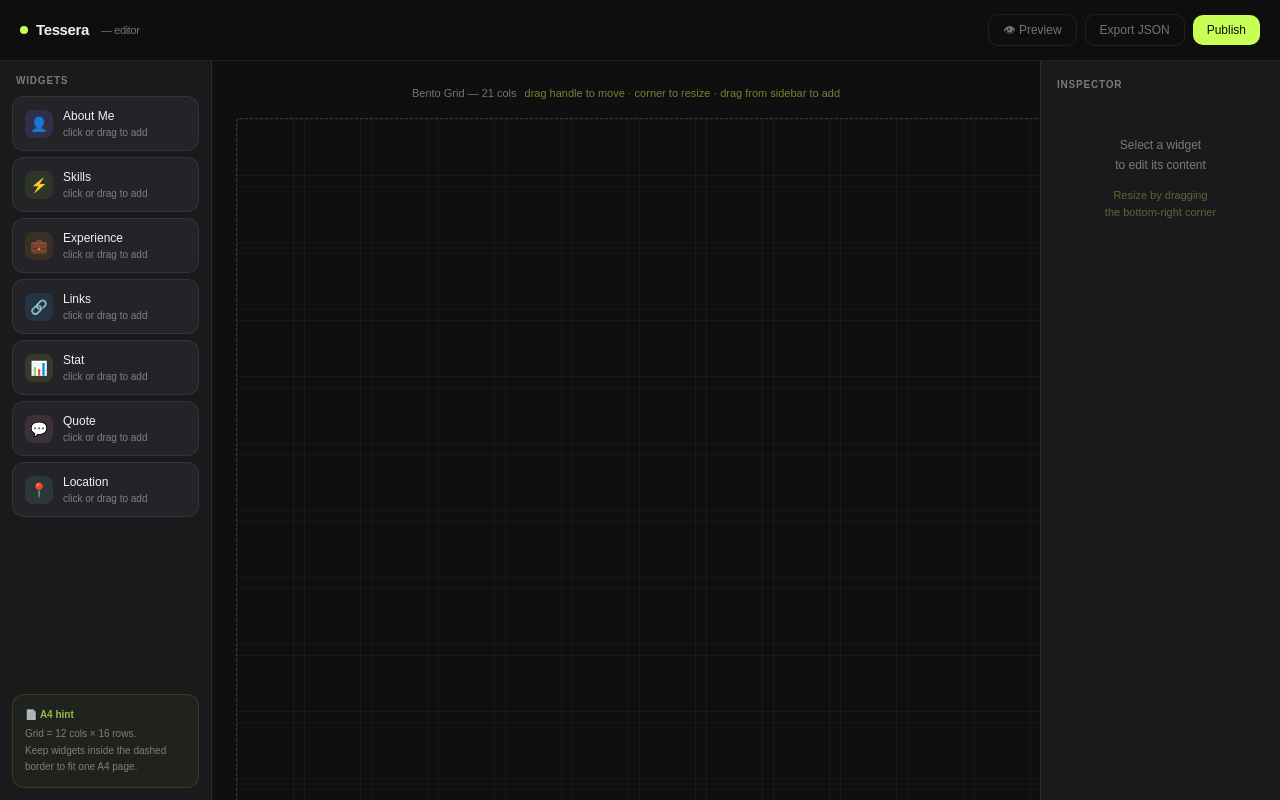
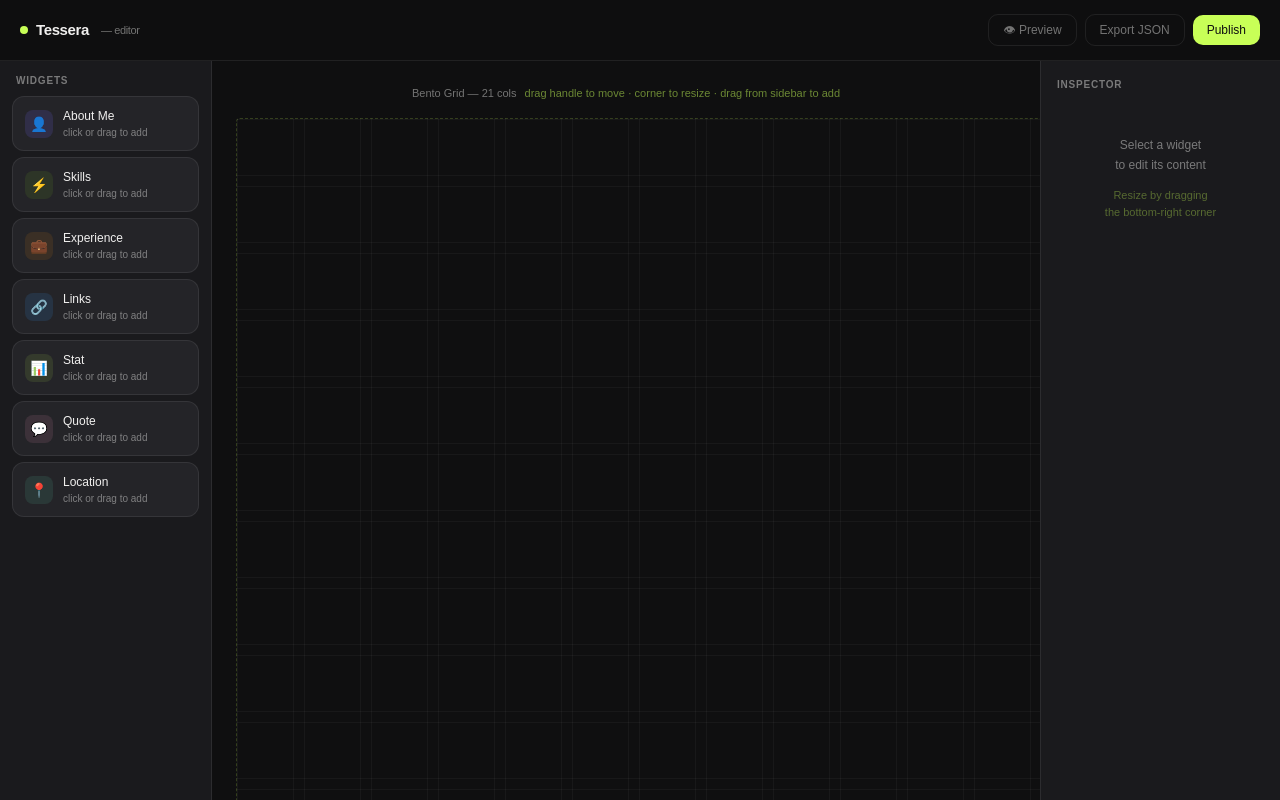
Before and after one commit to ChobotarCostyantin/Tessera, a Next.js app in the folder frontend/: page /editor in a window 1280 px wide. Built offline with nearby package versions, Linux system fonts and the light colour scheme.

Commit message:
fix: fixed hover not working properly

```diff
--- a/frontend/src/app/editor/_components/EditorSidebar.tsx
+++ b/frontend/src/app/editor/_components/EditorSidebar.tsx
@@ -94,30 +94,6 @@ export function EditorSidebar({ onAddWidget }: EditorSidebarProps) {
                     ))}
                 </div>
             </div>
-
-            {/* A4 hint */}
-            <div
-                className="mt-auto rounded-xl p-3"
-                style={{
-                    background: 'rgba(200,255,87,0.04)',
-                    border: '0.5px solid rgba(200,255,87,0.12)',
-                }}
-            >
-                <p
-                    className="text-[10px] font-semibold"
-                    style={{ color: 'rgba(200,255,87,0.7)' }}
-                >
-                    📄 A4 hint
-                </p>
-                <p
-                    className="text-[10px] mt-1 leading-relaxed"
-                    style={{ color: 'var(--t-muted)' }}
-                >
-                    Grid = {12} cols × {16} rows.
-                    <br />
-                    Keep widgets inside the dashed border to fit one A4 page.
-                </p>
-            </div>
         </aside>
     );
 }
--- a/frontend/src/app/editor/_components/WidgetCell.tsx
+++ b/frontend/src/app/editor/_components/WidgetCell.tsx
@@ -4,6 +4,7 @@ import { Widget, WidgetLayout } from '@/types/widget';
 import { WidgetRenderer } from './WidgetRenderer';
 import { ResizeHandle } from './ResizeHandle';
 import { CELL_PX, GAP_PX, gridToPx } from '@/lib/widgetConfig';
+import "@/styles/widget-hover-animation.css";
 
 interface WidgetCellProps {
     widget: Widget;
@@ -15,22 +16,6 @@ interface WidgetCellProps {
     onResize: (id: string, w: number, h: number) => void;
 }
 
-// CSS for hover animations — injected once via a <style> tag
-const HOVER_ANIMATION_CSS = `
-.widget-hover-lift:hover  { transform: translateY(-4px) !important; box-shadow: 0 24px 48px rgba(0,0,0,0.55) !important; }
-.widget-hover-glow:hover  { box-shadow: 0 0 0 2px var(--t-accent), 0 0 32px rgba(200,255,87,0.25) !important; }
-.widget-hover-scale:hover { transform: scale(1.025) !important; }
-`;
-
-let cssInjected = false;
-function injectCss() {
-    if (cssInjected || typeof document === 'undefined') return;
-    const el = document.createElement('style');
-    el.textContent = HOVER_ANIMATION_CSS;
-    document.head.appendChild(el);
-    cssInjected = true;
-}
-
 export function WidgetCell({
                                widget,
                                layout,
@@ -40,7 +25,6 @@ export function WidgetCell({
                                onDelete,
                                onResize,
                            }: WidgetCellProps) {
-    injectCss();
 
     const { attributes, listeners, setNodeRef, transform } = useDraggable({
         id: widget.id,
@@ -66,19 +50,22 @@ export function WidgetCell({
         left: 0,
         width: gridToPx(layout.w),
         height: gridToPx(layout.h),
-        transform: `translate3d(${finalX}px, ${finalY}px, 0)`,
+        '--pos-x': `${finalX}px`,
+        '--pos-y': `${finalY}px`,
         transition: isDragging
             ? 'box-shadow 0.2s, opacity 0.2s'
             : 'transform 0.25s ease-out, width 0.2s ease-out, height 0.2s ease-out, box-shadow 0.2s',
         zIndex: isDragging ? 50 : isSelected ? 10 : 1,
         opacity: isDragging ? 0.9 : 1,
-    };
+        '--glow-color': ap?.bgColor ?? 'rgba(255,255,255,0.1)',
+        borderRadius,
+    } as React.CSSProperties;
 
     const innerStyle: React.CSSProperties = {
         background: ap?.bgColor ?? 'var(--t-surface)',
         border: isSelected
             ? '1.5px solid var(--t-accent2)'
-            : '0.5px solid var(--t-border)',
+            : '1.5px solid transparent',
         boxShadow: isDragging
             ? '0 20px 50px rgba(0,0,0,0.5)'
             : isSelected
@@ -93,9 +80,10 @@ export function WidgetCell({
         <div
             ref={setNodeRef}
             style={outerStyle}
-            className={`group ${hoverClass}`}
+            className={`group widget-position-base ${hoverClass}`}
             onClick={onSelect}
         >
+            {/* ... решта вашої розмітки (drag handle, delete button тощо) залишається без змін ... */}
             <div
                 className="relative w-full h-full overflow-hidden"
                 style={innerStyle}
--- /dev/null
+++ b/frontend/src/styles/widget-hover-animation.css
@@ -0,0 +1,21 @@
+:root {
+    --pos-x: 0px;
+    --pos-y: 0px;
+    --glow-color: transparent;
+}
+
+.widget-position-base {
+    transform: translate3d(var(--pos-x), var(--pos-y), 0);
+}
+
+.widget-hover-lift:hover  {
+    transform: translate3d(var(--pos-x), calc(var(--pos-y) - 4px), 0);
+    box-shadow: 0 24px 48px rgba(0,0,0,0.55);
+}
+.widget-hover-glow:hover  {
+    box-shadow: 0 0 15px var(--glow-color, rgba(255,255,255,0.2));
+    border-color: transparent;
+}
+.widget-hover-scale:hover {
+    transform: translate3d(var(--pos-x), var(--pos-y), 0) scale(1.025);
+}
```
Lines whose indentation alone changed are shown as unchanged.
